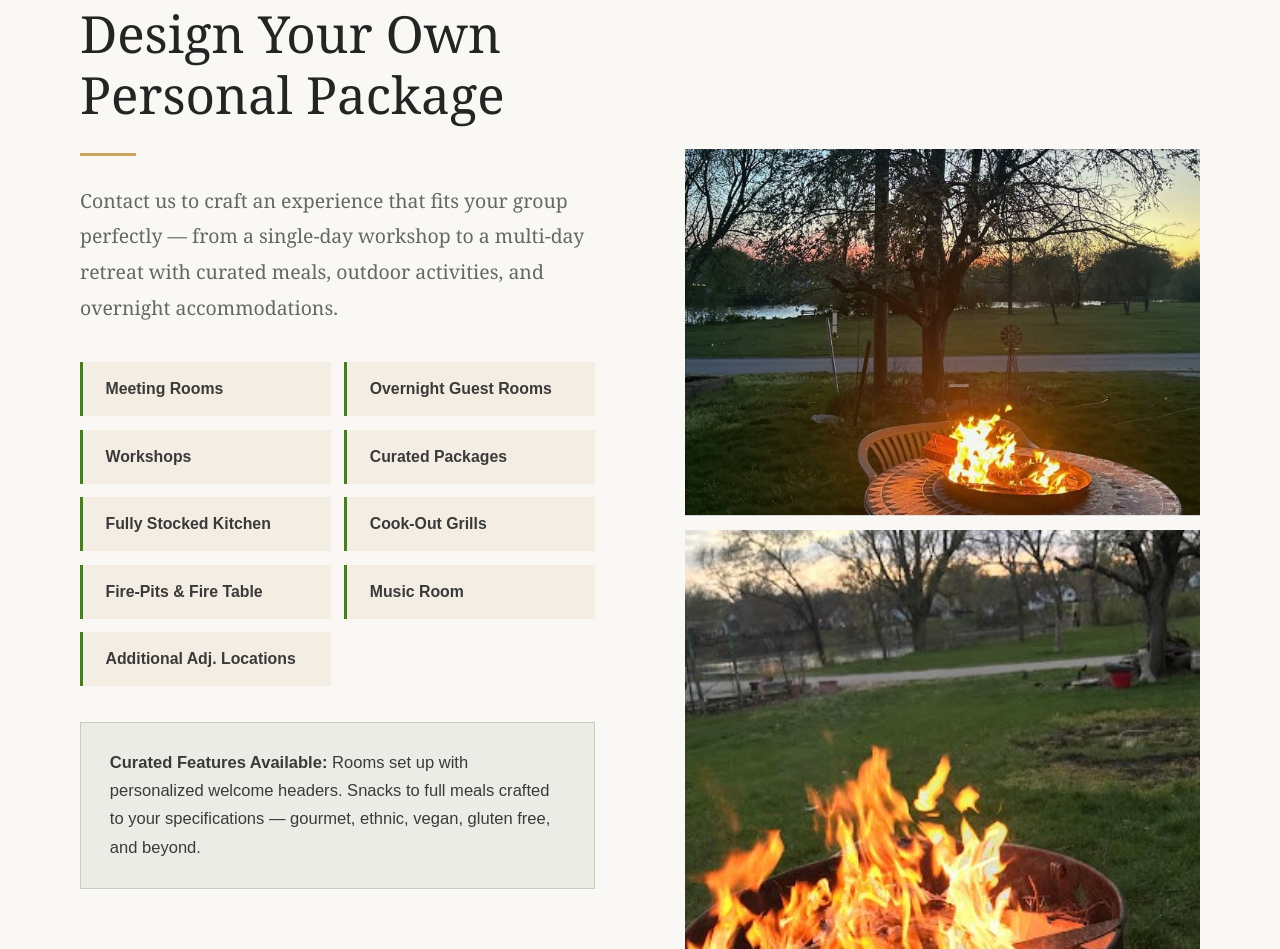
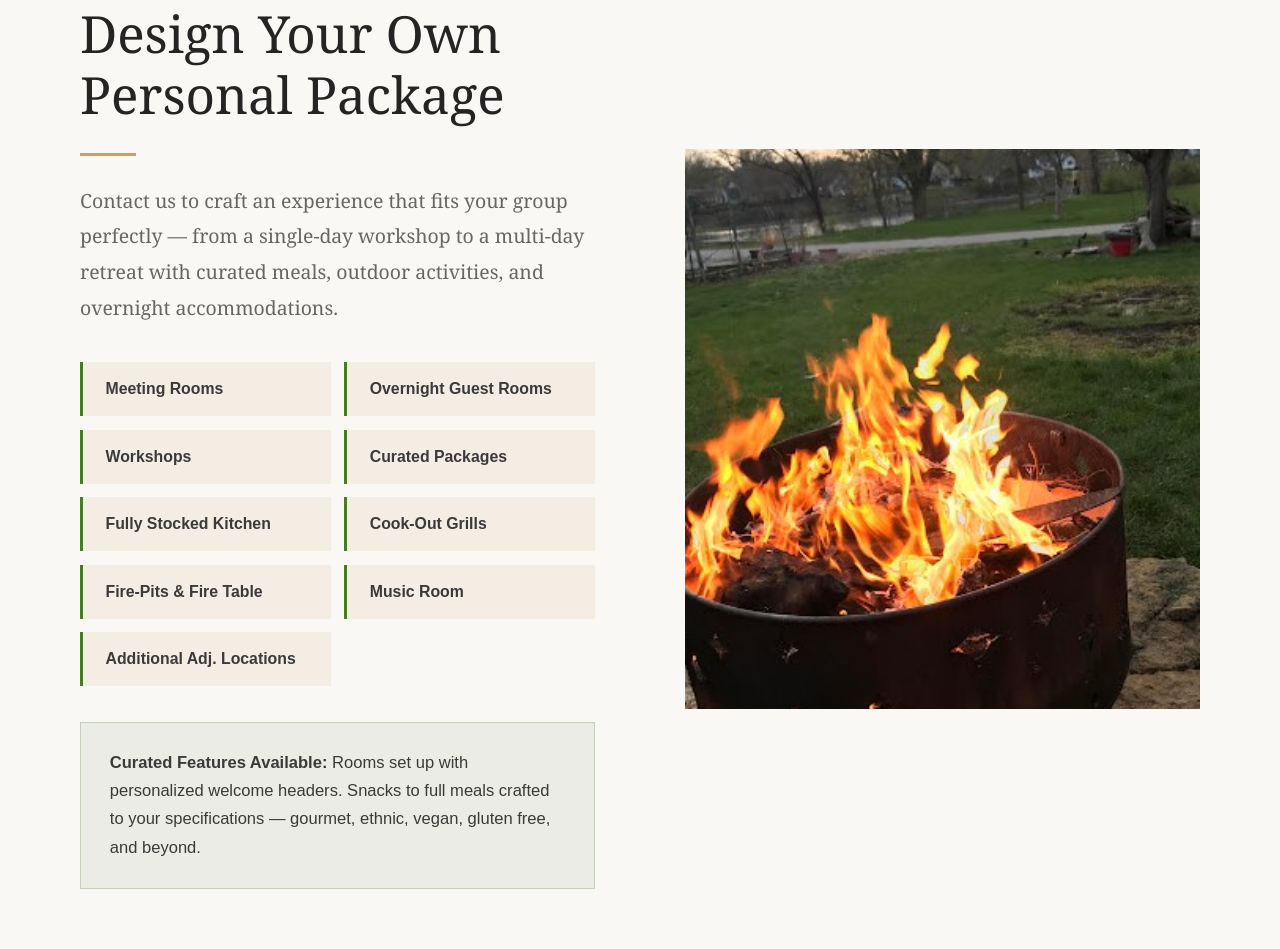
Before and after one commit to rpulagala/0614-center-for-good-works-, a plain HTML site: page index.html in a window 1280 px wide. Shown: the part 7579-8528 px from the top of the page. Drawn offline with Linux system fonts and the light colour scheme.

Commit message:
Remove FireTable.jpg from host section, keep single Fire.jpg image

```diff
--- a/index.html
+++ b/index.html
@@ -1025,9 +1025,8 @@
           <strong>Curated Features Available:</strong> Rooms set up with personalized welcome headers. Snacks to full meals crafted to your specifications — gourmet, ethnic, vegan, gluten free, and beyond.
         </div>
       </div>
-      <div class="host-img-stack reveal reveal-delay-1">
-        <img src="images/FireTable.jpg" alt="Evening around the fire table">
-        <img src="images/Fire.jpg" alt="Fire gathering at Center for Good Works">
+      <div class="reveal reveal-delay-1">
+        <img src="images/Fire.jpg" alt="Fire gathering at Center for Good Works" style="width:100%;height:560px;object-fit:cover;display:block;">
       </div>
     </div>
   </div>
```
